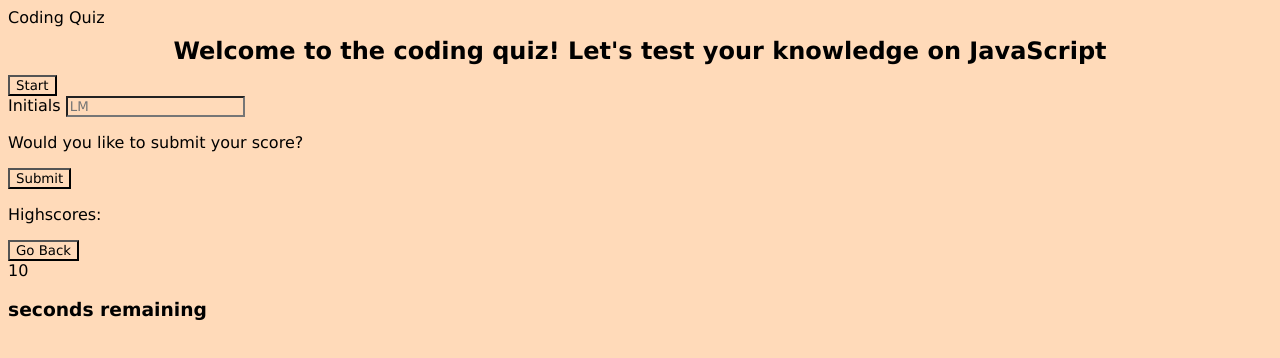
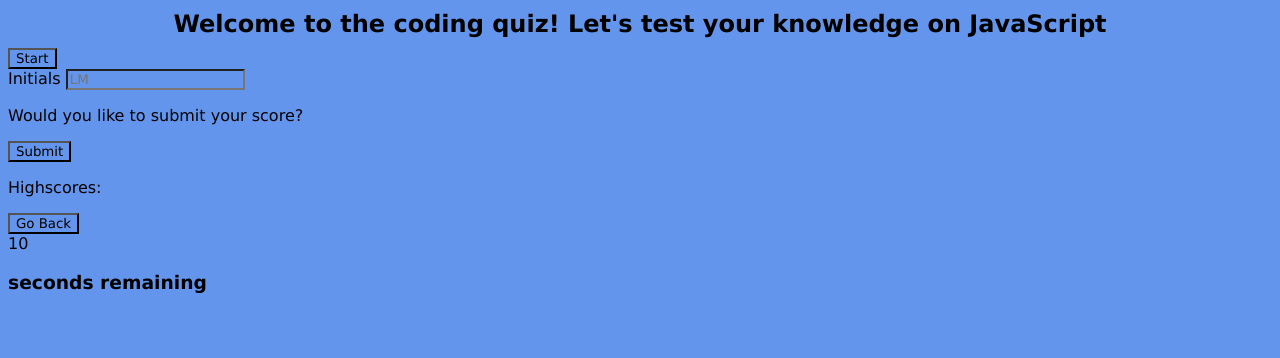
Before and after one commit to laurenmiller389/code-quiz, a plain HTML site: page Develop/index.html in a window 1280 px wide. Drawn offline with Linux system fonts and the light colour scheme.

Commit message:
wrote out css

```diff
--- a/Develop/assets/css/style.css
+++ b/Develop/assets/css/style.css
@@ -1,160 +1,18 @@
-/*
-* {
-  box-sizing: border-box;
-}
 
-body {
-  font-family: Arial;
-  margin: 0;
-  display: flex;
-  flex-direction: column;
-  min-height: 100vh;
-  justify-content: flex-start;
-  background: linear-gradient(0deg, rgba(19,41,61,1) 0%, rgba(237,245,249,1) 63%);
-}
-
-.win-loss-container {
-  display: flex;
-  justify-content: space-between;
-  margin-top: 16px;
-}
-
-button {
-  background: radial-gradient(circle, rgba(240,230,140,1) 0%, rgba(187,96,33,0.9542191876750701) 100%);
-  border-radius: 8px;
-  color: #13293d;
-  cursor: pointer;
-  font-size: 2em;
-  letter-spacing: 0.21px;
-  line-height: 16px;
-  max-width: 255px;
-  padding: 20px 52px;
-  text-align: center;
-  transition-duration: 0.15s;
-  transition-property: background-color;
-  transition-timing-function: linear;
-  margin-top: 0.6em;
-}
-
-header {
-  padding: 40px;
-  text-align: center;
-  background: #13293d;
-  color: #fff;
-  border-bottom:30px #879274;
-}
-
-main {
-  display: flex;
-  flex-wrap: wrap;
-  justify-content: space-around;
-}
-
-section {
-  flex: 0 auto;
-  padding: 8px;
-  margin-top: 50px;
-  background-color: white;
-  border-radius: 8px;
-}
-
-.word-guess {
-  width: 55vw;
-  height: 400px;
-}
-
-.results {
-  width: 30vw;
-  height: 400px;
-}
-
-.card {
-  background: radial-gradient(circle, rgba(240,230,140,1) 0%, rgba(187,124,33,0.604079131652661) 100%);
-  border: 1px solid #eceff1;
-  border-radius: 8px;
-  box-shadow: rgba(60, 64, 67, 2) 0 1px 2px 0,
-    rgba(60, 64, 67, 0.15) 0 2px 4px 3px;
-  margin: auto;
-  padding: 20px;
-}
-
-.word-blanks {
-  line-height: 360px;
-}
-
-.large-font {
-  font-size: 3.5em;
-  text-align:center;
-}
-
-.timer {
-  height: 240px;
-  padding: 10px;
-  background: #13293d;
-  color: #fff;
-  text-align: center;
-}
-
-.timer-text {
-  padding: 55px;
-}
-
-@media screen and (max-width: 1183px) {
-  main {
-    flex-direction: column;
-  }
-
-  .word-guess,
-  .results {
-    width: 90vw;
-  }
-
-  section {
-    background-color: white;
-    margin: 20px auto;
-    width: 92vw;
-  }
-}
-
-@media screen and (max-width: 504px) {
-  .large-font {
-    font-size: 2em;
-  }
-
-  .reset-button {
-    font-size: 12px;
-    width: 20ox;
-
-  }
-
-  .timer {
-    height: 200px;
-  }
- */
 
  * {
-  font-family: Verdana, Geneva, Tahoma, sans-serif;
-  background-color: peachpuff;
+  font-family: Verdana, Tahoma, Georgia, sans-serif;
+  background-color: cornflowerblue;
 
 }
 
-body {
 
+
+.time {
+  color: cornflowerblue;
 }
 
-header {
-
-}
-
-main {
-
-}
-
-.time {
-  color: palevioletred;
-}
-
-#quiz {
+#quiz-answers {
   margin: 20px;
   font-size: 20px;
   text-align: center;
@@ -181,7 +39,7 @@ h1 {
 
 
 button:hover {
-   background-color: palevioletred;
+   background-color: cornsilk;
 
 }
 
--- a/Develop/index.html
+++ b/Develop/index.html
@@ -8,14 +8,14 @@
   </head>
   <body>
     <header class="time"></header>
-      <div class= "large-font">Coding Quiz</div>
-      <div class="greeting">
+    <main id="main">
+      <div id="greeting">
         <h1>Welcome to the coding quiz! Let's test your knowledge on JavaScript</h1>
         <button class="start-button">Start</button>
       </div>
 
 
-    <main>
+
      <!-- answers to the questions are hidden -->
       <div id="quiz-answers" class="hidden">
         <h3 id="questions"></h3>
```
